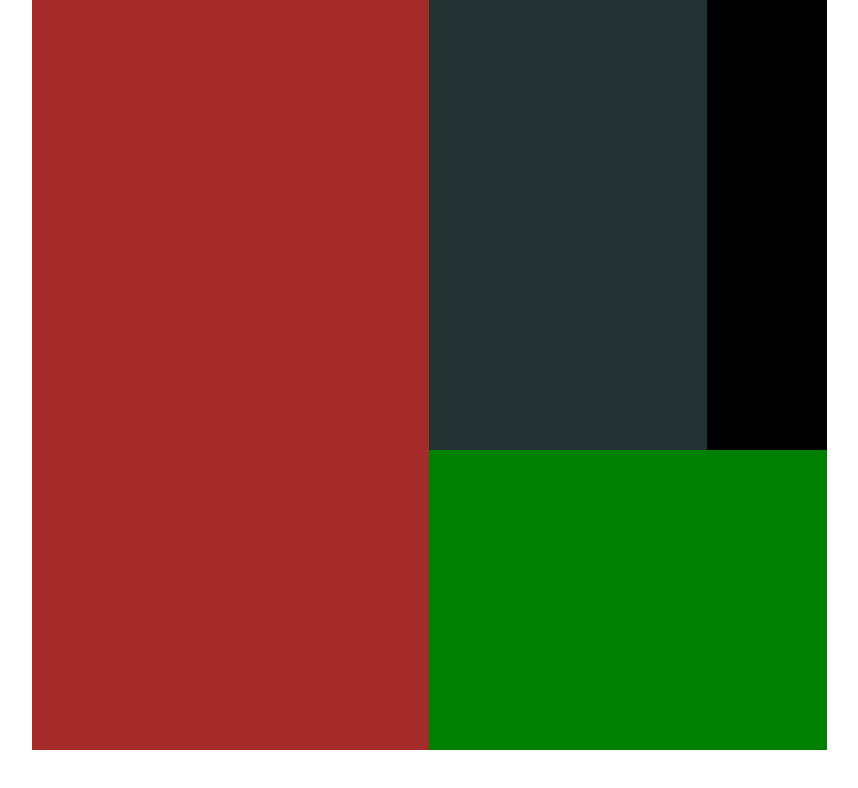
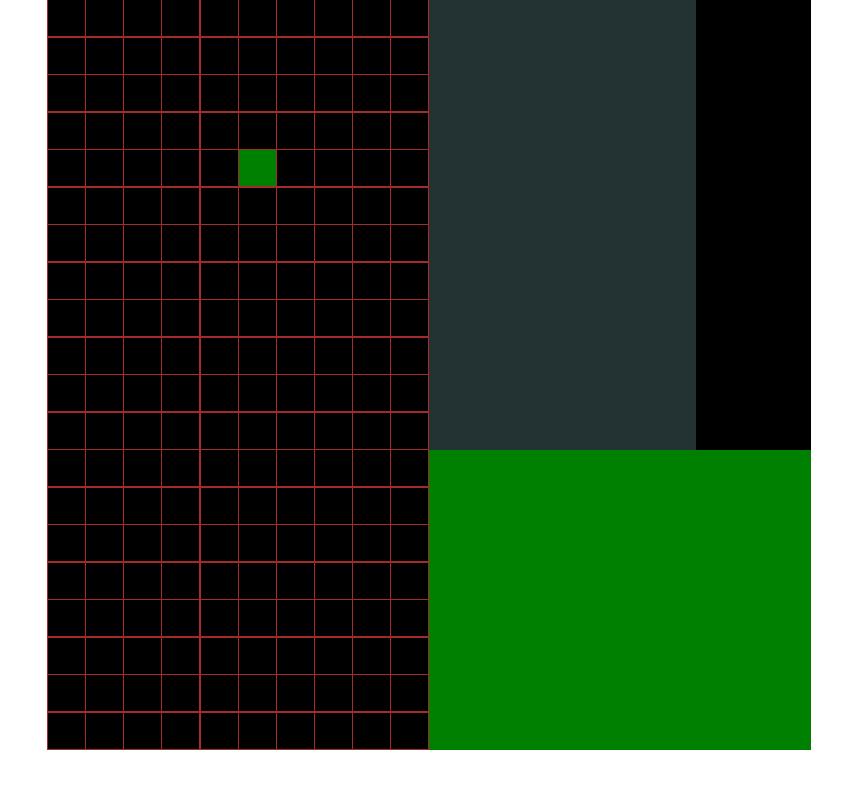
Before and after one commit to nickolaysirghii/Tetris_number_two, a plain HTML site: page index.html in a window 1280 px wide. Shown: the top 788 px of the page, without its empty margins (366-1224 px from the left). Drawn offline with Linux system fonts and the light colour scheme.

Commit message:
added 200 divs in levt part

```diff
--- a/script.js
+++ b/script.js
@@ -1 +1,18 @@
-create
+
+let namesClass = [];
+for(let i=0;i<200;i++){
+    let a = "a" + i;
+    namesClass.push(a);
+};
+for(let i=0;i<200;i++){
+    let one = document.createElement("div");
+let two = document.querySelector(".leftBd");
+one.setAttribute("class","a"+i);
+one.style.backgroundColor = "black";
+one.style.width = "9.7%";
+one.style.height = "4.8%";
+two.append(one);
+};
+
+let bam = document.querySelector(".a45");
+bam.style.backgroundColor = "green";
--- a/style.css
+++ b/style.css
@@ -10,7 +10,7 @@
     justify-content: center;
 }
 .tetrisBody{
-    width: 50%;
+    width: 48%;
     height: 100%;
     background-color: blue;
     display: flex;
@@ -18,6 +18,9 @@
 .leftBd{
     width: 50%;
     height: 100%;
+    display: flex;
+    flex-wrap: wrap;
+    justify-content: space-around;
     background-color: brown;
 }
 .rightBd{
```
